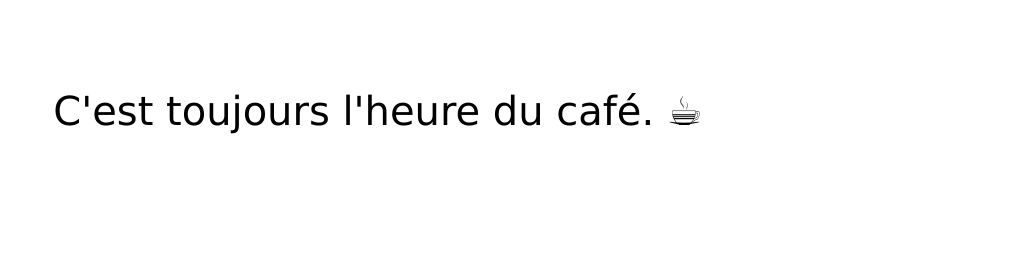
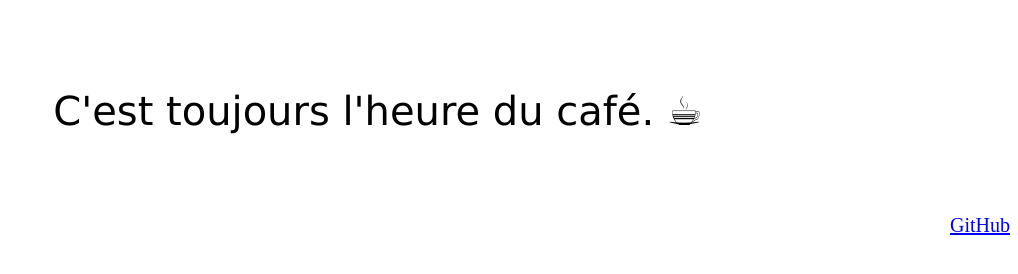
Before and after one commit to d4rklynk/estcequecestbientotlheureducafe.page, a plain HTML site: page index.html in a window 1280 px wide. Shown: the whole page, without its empty margins (262-1280 px from the left). Drawn offline with Linux system fonts and the light colour scheme.

Commit message:
Add GitHub link

```diff
--- a/index.html
+++ b/index.html
@@ -20,4 +20,9 @@
         C'est toujours l'heure du café. ☕
         </p>
     </body>
+    <footer>
+        <p>
+            <a href="https://github.com/d4rklynk/estcequecestbientotlheureducafe.page">GitHub</a>
+        </p>
+    </footer>
 </html>
```
